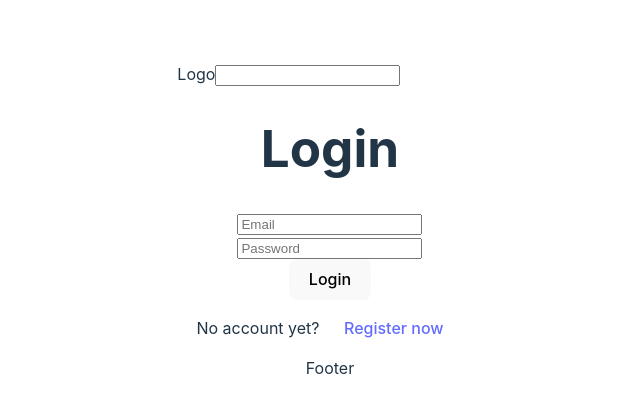
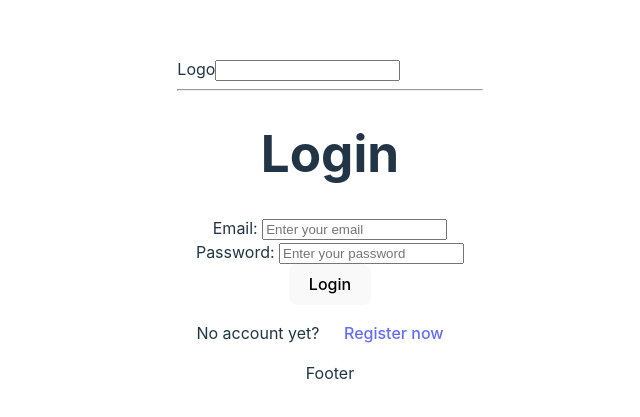
Before and after one commit to TEAM-ONE-A55/AFAF, a React (Vite) app in the folder afaf/: page /login in a window 1280 px wide. Shown: the part 179-596 px from the top of the page, without its empty margins (310-950 px from the left). Built offline with nearby package versions, Linux system fonts and the light colour scheme; no server answers.

Commit message:
Add Login Validations

```diff
--- a/afaf/src/components/Header/Header.jsx
+++ b/afaf/src/components/Header/Header.jsx
@@ -30,6 +30,7 @@ export default function Header() {
       ) : (
         <NavLink to="/login">Login</NavLink>
       )}
+      <hr/>
     </header>
   );
 }
--- a/afaf/src/views/Login/Login.jsx
+++ b/afaf/src/views/Login/Login.jsx
@@ -3,6 +3,7 @@ import { loginUser } from "../../services/auth.service";
 import { NavLink, useLocation, useNavigate } from "react-router-dom";
 import { AppContext } from "../../context/AppContext";
 import Button from "../../components/Button/Button";
+import toast from "react-hot-toast";
 
 export default function Login() {
   const [email, setEmail] = useState("");
@@ -21,27 +22,55 @@ export default function Login() {
   const login = async () => {
     try {
       const credentials = await loginUser(email, password);
-      // TODO validations and client errors
+
       setContext({ user: credentials.user, userData: null });
       navigate(location.state?.from.pathname || "/");
+      toast.success(
+        "Welcome back! You've successfully logged in. Enjoy your experience!"
+      );
+      window.location.reload();
     } catch (e) {
-      console.log(e.message);
+      if (e.message === "Firebase: Error (auth/invalid-email).") {
+        return toast.error(
+          "Whoops! Looks like the email you entered is not valid. Please check and try again."
+        );
+      } else if (e.message === "Firebase: Error (auth/missing-password).") {
+        console.log(e.message);
+        return toast.error(
+          "Seems like you forgot to enter your password. Please provide your password to continue."
+        );
+      } else if (e.message === "Firebase: Error (auth/invalid-credential).") {
+        return toast.error(
+          "Looks like there's an issue with your login credentials. Please double-check and try again."
+        );
+      } else {
+        console.log(e.message);
+        return toast.error(
+          "It seems your login credentials are incorrect. Please double-check and try again."
+        );
+      }
     }
   };
+
   return (
     <div>
       <h1>Login</h1>
-
+      <label htmlFor="login-email">Email: </label>
       <input
+        id="login-email"
+        name="login-email"
         type="text"
-        placeholder="Email"
+        placeholder="Enter your email"
         onChange={(e) => setEmail(e.target.value)}
         value={email}
       />
       <br />
+      <label htmlFor="login-password">Password: </label>
       <input
+        id="login-password"
+        name="login-password"
         type="password"
-        placeholder="Password"
+        placeholder="Enter your password"
         onChange={(e) => setPassword(e.target.value)}
         value={password}
       />
--- a/afaf/src/views/Register/Register.jsx
+++ b/afaf/src/views/Register/Register.jsx
@@ -93,7 +93,7 @@ export default function Register() {
           name="registration-username"
           value={form.username}
           onChange={updateForm("username")}
-          placeholder="Pick your username"
+          placeholder="Enter username"
         />
         <br />
         <br />
@@ -104,7 +104,7 @@ export default function Register() {
           name="registration-email"
           value={form.email}
           onChange={updateForm("email")}
-          placeholder="Type in your email"
+          placeholder="Enter your email"
         />
         <br />
         <br />
```
